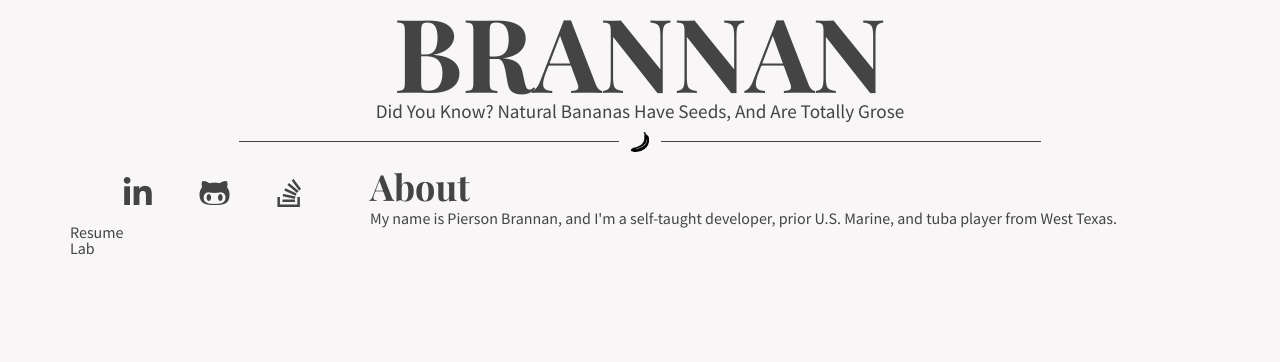
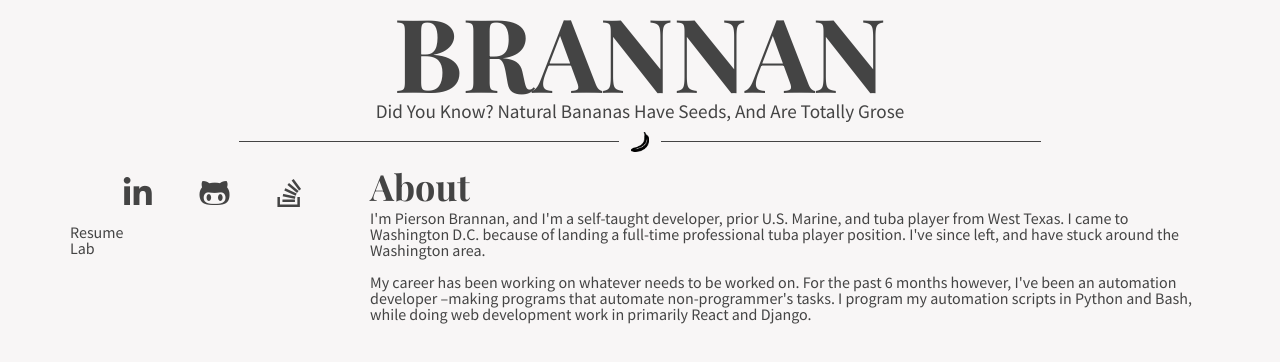
Before and after one commit to bananabrann/bananabrann.com, a React (Create React App) app: page / in a window 1280 px wide. Shown: the top 362 px of the page. Built offline with nearby package versions, Linux system fonts and the light colour scheme; a web font is replaced by a local one.

Commit message:
More bio

```diff
--- a/src/Components/App/App.scss
+++ b/src/Components/App/App.scss
@@ -22,3 +22,7 @@ h3 {
   font-size: 36px;
   font-weight: 600;
 }
+
+.link {
+
+}
--- a/src/Components/Home/Home.js
+++ b/src/Components/Home/Home.js
@@ -62,7 +62,9 @@ class Home extends React.Component {
 
             <Col id="home-content-row">
               <h3>About</h3>
-              <p>My name is Pierson Brannan, and I'm a self-taught developer, prior U.S. Marine, and tuba player from West Texas.</p>
+              <p>I'm Pierson Brannan, and I'm a self-taught developer, prior U.S. Marine, and tuba player from West Texas. I came to Washington D.C. because of landing a full-time professional tuba player position. I've since left, and have stuck around the Washington area.</p>
+              <br />
+              <p>My career has been working on whatever needs to be worked on. For the past 6 months however, I've been an automation developer –making programs that automate non-programmer's tasks. I program my automation scripts in Python and Bash, while doing web development work in primarily React and Django.</p>
             </Col>
           </Row>
         </Container>
```
